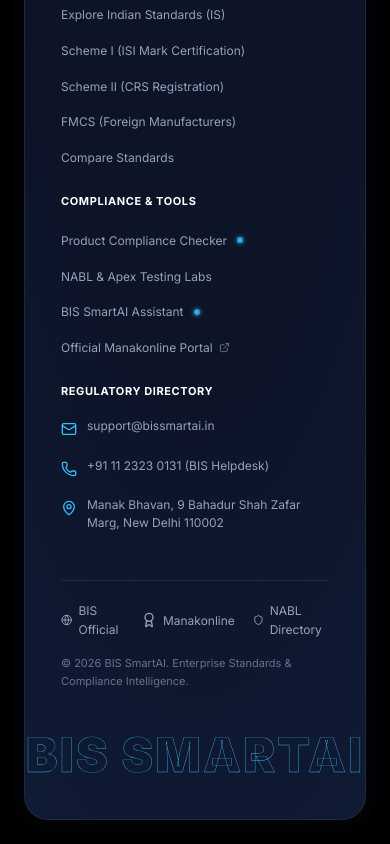
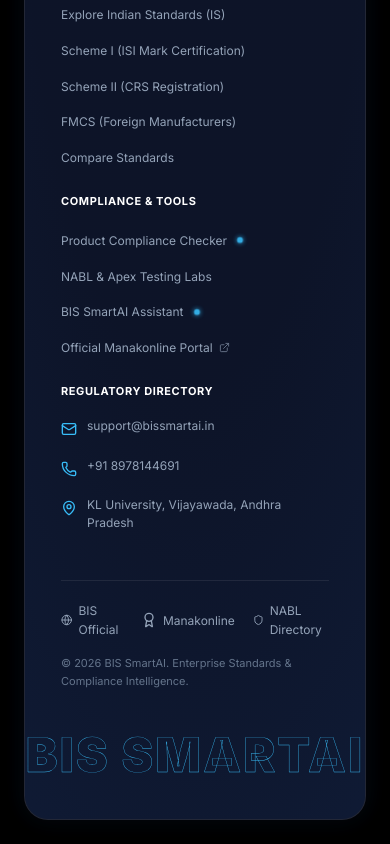
Before and after one commit to harishreddychilakala/Frontend-SIH, a React (Vite) app: page / in a window 390 px wide. Shown: the part 5981-6825 px from the top of the page. Built offline with nearby package versions, Linux system fonts and the light colour scheme.

Commit message:
fix(footer): update contact phone number and address to KL University Vijayawada

```diff
--- a/src/components/ui/hover-footer.jsx
+++ b/src/components/ui/hover-footer.jsx
@@ -182,12 +182,13 @@
     },
     {
       icon: <Phone size={16} className="hover-footer__contact-icon" />,
-      text: '+91 11 2323 0131 (BIS Helpdesk)',
-      href: 'tel:+911123230131',
+      text: '+91 8978144691',
+      href: 'tel:+918978144691',
     },
     {
       icon: <MapPin size={16} className="hover-footer__contact-icon" />,
-      text: 'Manak Bhavan, 9 Bahadur Shah Zafar Marg, New Delhi 110002',
+      text: 'KL University, Vijayawada, Andhra Pradesh',
+      href: 'https://maps.google.com/?q=KL+University+Vijayawada',
     },
   ];
 
```
